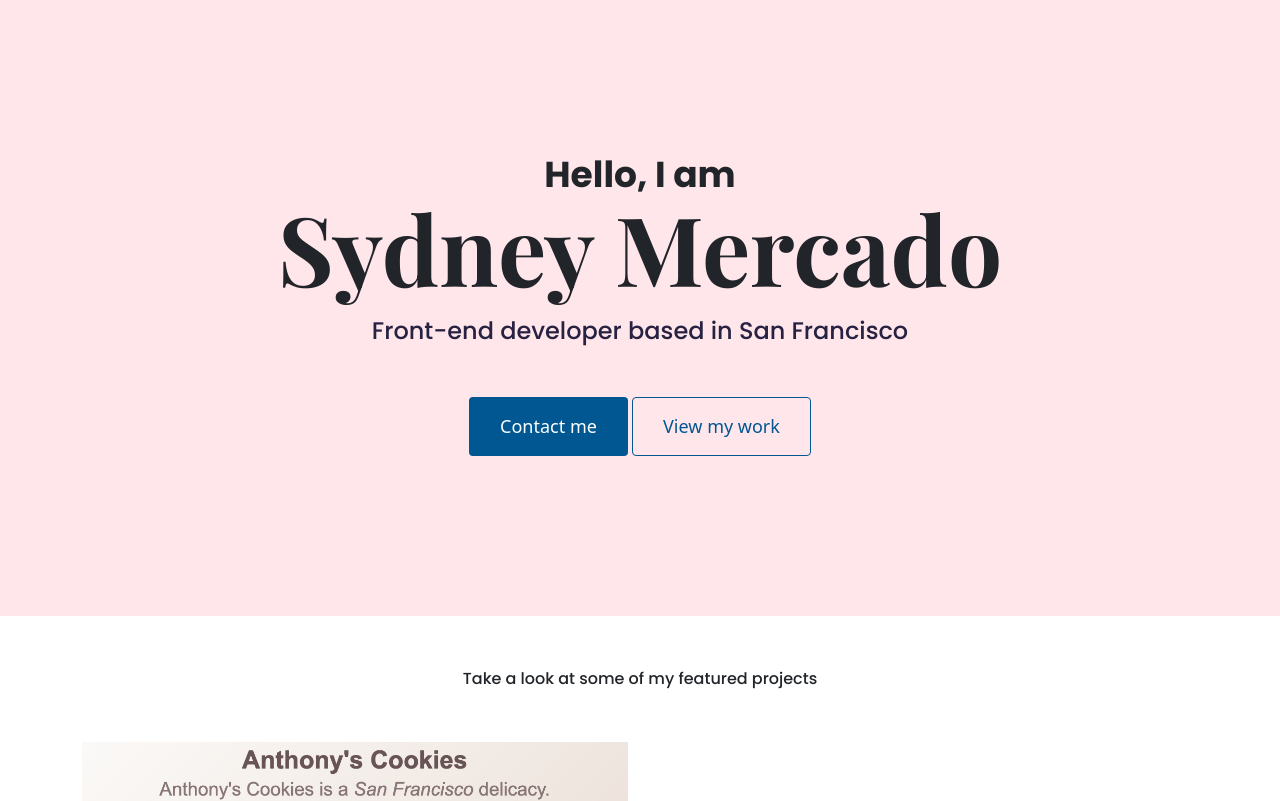
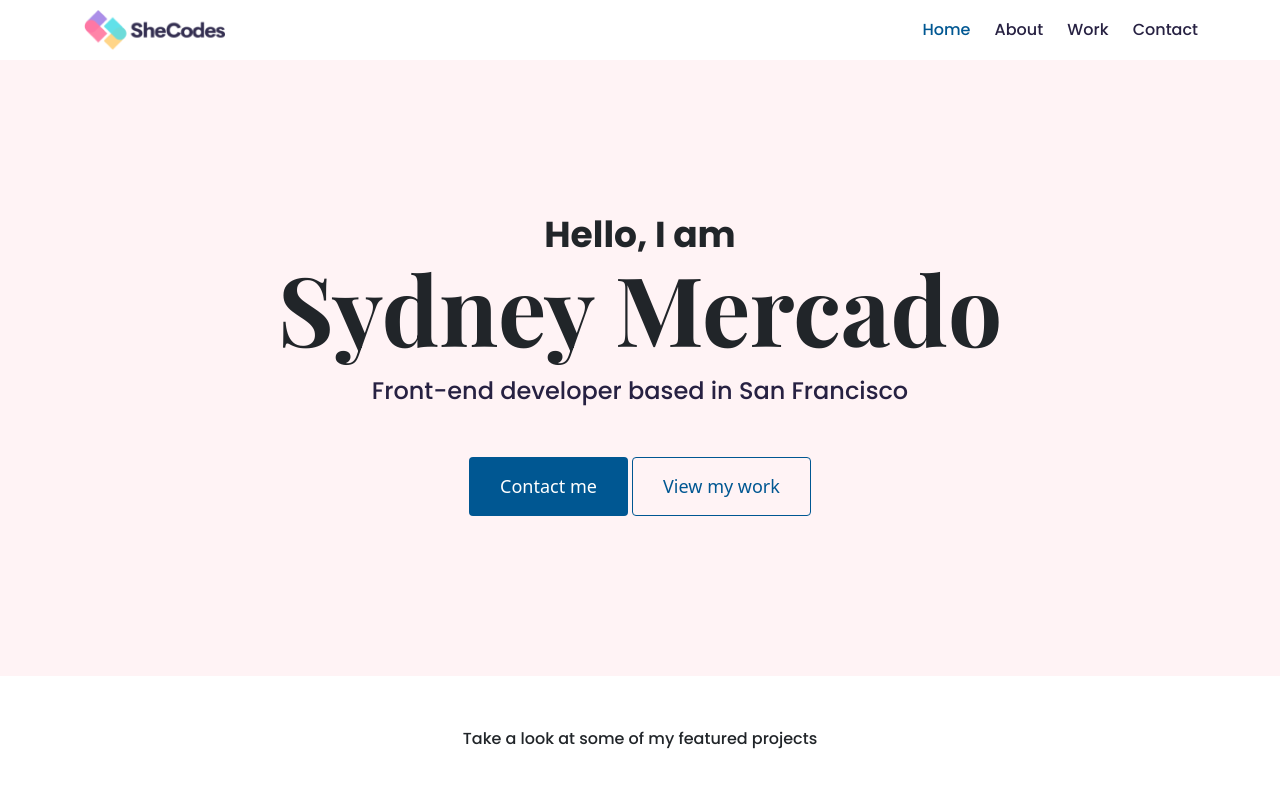
Before and after one commit to sydney257/portfolio-project, a plain HTML site: page index.html in a window 1280 px wide. Shown: the top 801 px of the page. Drawn offline with nearby package versions, Linux system fonts and the light colour scheme.

Commit message:
Made and added navigation to all pages

```diff
--- a/index.html
+++ b/index.html
@@ -29,6 +29,36 @@
     <title>Document</title>
   </head>
   <body>
+    <div class="container">
+      <nav class="d-flex justify-content-between">
+        <a href="/">
+          <img
+            src="images/logo.png"
+            alt="logo"
+            class="logo d-none d-md-block"
+          />
+          <img
+            src="images/logo-small.jpg"
+            class="logo d-block d-md-none"
+            alt=""
+          />
+        </a>
+        <ul>
+          <li class="active">
+            <a href="/">Home</a>
+          </li>
+          <li>
+            <a href="/about.html">About</a>
+          </li>
+          <li>
+            <a href="/portfolio.html">Work</a>
+          </li>
+          <li>
+            <a href="/contact.html">Contact</a>
+          </li>
+        </ul>
+      </nav>
+    </div>
     <div class="hero">
       <p>Hello, I am</p>
       <h1>Sydney Mercado</h1>
--- a/styles/portfolio.css
+++ b/styles/portfolio.css
@@ -24,7 +24,7 @@ p {
 }
 
 .hero {
-  background: var(--accent-color);
+  background: #fff3f5;
   text-align: center;
   padding: 160px 20px;
 }
@@ -106,6 +106,38 @@ p {
   border-radius: 10px;
 }
 
+.logo {
+  max-height: 40px;
+}
+
+nav {
+  padding: 10px 0;
+}
+
+nav ul {
+  margin: 0;
+  padding: 0;
+}
+
+nav li {
+  display: inline;
+  list-style: none;
+  line-height: 40px;
+  font-family: var(--default-font-family);
+  margin-left: 20px;
+}
+
+nav a {
+  text-decoration: none;
+  color: #272142;
+  transition: all 100ms ease-in-out;
+}
+
+nav a:hover,
+nav li.active a {
+  color: var(--branding-color);
+}
+
 @media (max-width: 900px) {
   h1 {
     font-size: 44px;
@@ -129,4 +161,8 @@ p {
     padding: 0;
     text-align: center;
   }
+
+  nav a {
+    font-size: 14px;
+  }
 }
```
Also changed, not shown: about.html (+30 -0 lines), contact.html (+30 -0 lines), portfolio.html (+30 -0 lines), images/logo-small.jpg (added), images/logo.png (added), 1 other file.
